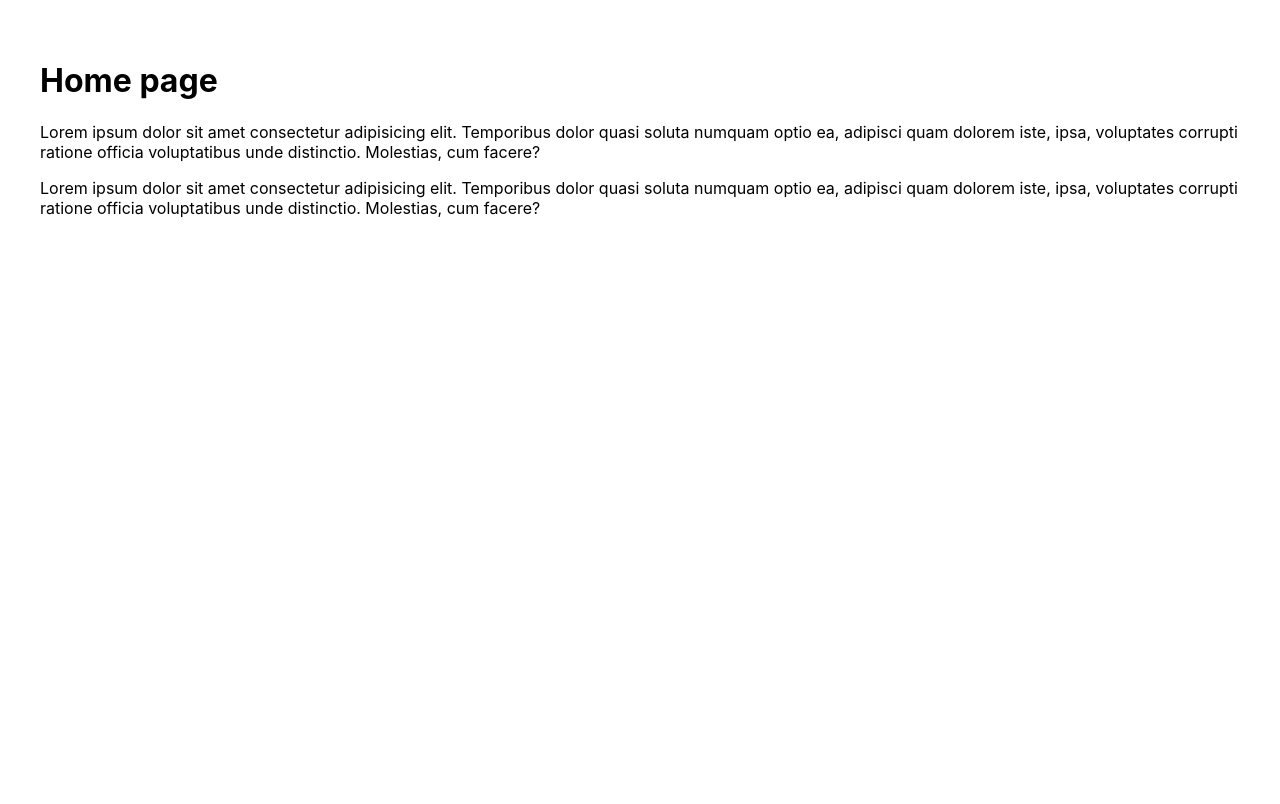
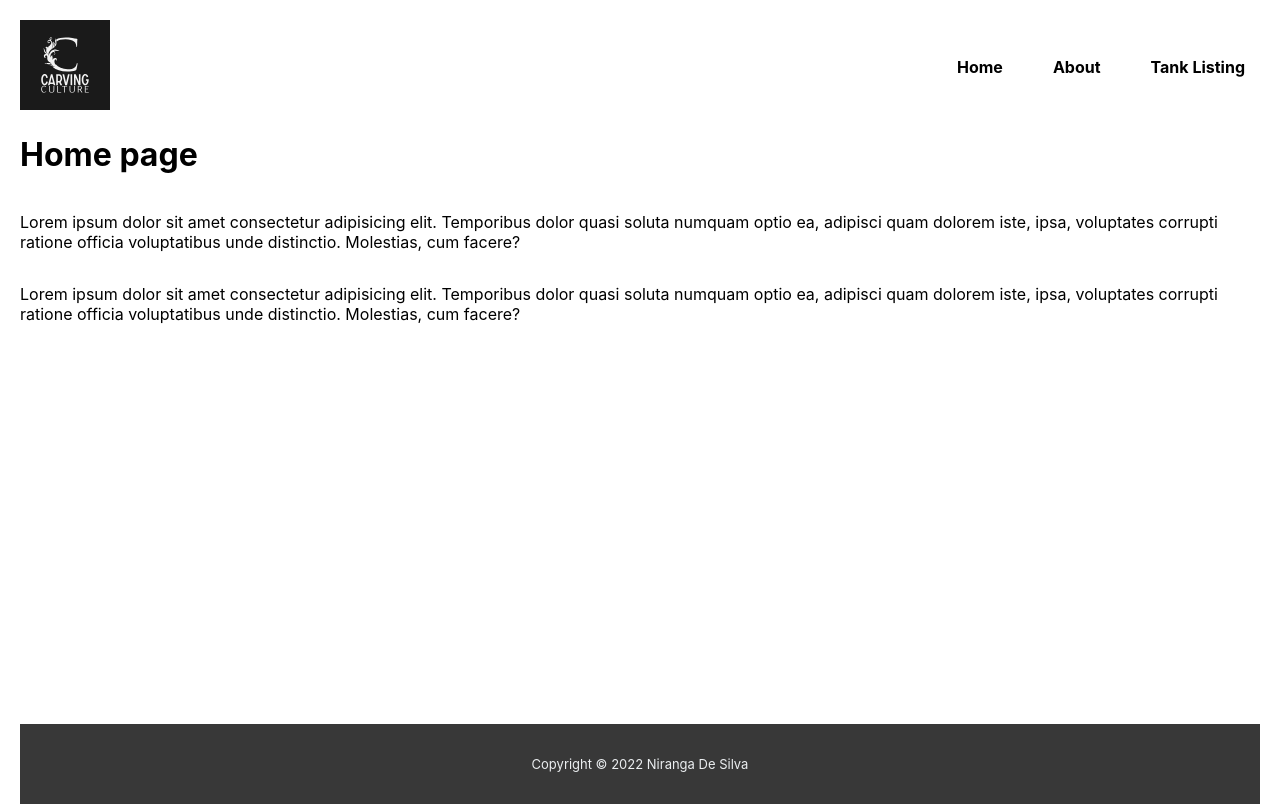
Before and after one commit to nirangad/next-first, a Next.js app: page / in a window 1280 px wide. Built offline with nearby package versions, Linux system fonts and the light colour scheme.

Commit message:
Basic structure finalized

```diff
--- /dev/null
+++ b/common/components/Footer.tsx
@@ -0,0 +1,11 @@
+import styles from '../../styles/Footer.module.css'
+
+const Footer = () => {
+  return (
+    <div className={styles.footer}>
+      <p>Copyright &copy; 2022 Niranga De Silva</p>
+    </div>
+  );
+}
+
+export default Footer;
--- /dev/null
+++ b/common/components/NavBar.tsx
@@ -0,0 +1,22 @@
+import styles from '../../styles/NavBar.module.css'
+import Image from 'next/image';
+import CCLogo from '../../public/CCLogo.svg';
+
+import Link from 'next/link';
+
+const NavBar = () => {
+  return (
+    <nav className={styles.nav_bar}>
+      <div className={styles.nav_logo}>
+      <Image width={90} src={CCLogo} alt={'CarvingCulture Logo'}/>
+      </div>
+      <div className={styles.nav_item}>
+        <Link href='/'>Home</Link>
+        <Link href='/about'>About</Link>
+        <Link href='/tanks'>Tank Listing</Link>
+      </div>
+    </nav>
+  );
+};
+
+export default NavBar;
--- a/pages/index.tsx
+++ b/pages/index.tsx
@@ -1,8 +1,11 @@
-import "../styles/Home.module.css";
+import Footer from "../common/components/Footer";
+import NavBar from "../common/components/NavBar";
+import styles from "../styles/Home.module.css";
 
 export default function Home() {
   return (
-    <div>
+    <div className={styles.home}>
+      <NavBar />
       <h1>Home page</h1>
       <p>
         Lorem ipsum dolor sit amet consectetur adipisicing elit. Temporibus
@@ -16,6 +19,7 @@ export default function Home() {
         voluptates corrupti ratione officia voluptatibus unde distinctio.
         Molestias, cum facere?
       </p>
+      <span className={styles.item}><Footer/></span>
     </div>
   );
 }
--- /dev/null
+++ b/styles/Footer.module.css
@@ -0,0 +1,13 @@
+.footer {
+  width: 100%;
+  height: 80px;
+  background-color: #383838;
+  display: flex;
+  justify-content: center;
+  align-items: center;
+}
+
+.footer p {
+  color: #ebeef0;
+  font-size: small;
+}
--- a/styles/Home.module.css
+++ b/styles/Home.module.css
@@ -1,129 +1,13 @@
-.container {
-  padding: 0 2rem;
+.home {
+  min-height: 98vh;
+  margin: 20px 20px 0 20px;
+  display: flex;
+  flex-direction: column;
 }
 
-.main {
-  min-height: 100vh;
-  padding: 4rem 0;
-  flex: 1;
-  display: flex;
-  flex-direction: column;
-  justify-content: center;
-  align-items: center;
+.home:not(.item) {
 }
 
-.footer {
-  display: flex;
-  flex: 1;
-  padding: 2rem 0;
-  border-top: 1px solid #eaeaea;
-  justify-content: center;
-  align-items: center;
+.home .item {
+  margin-top: auto;
 }
-
-.footer a {
-  display: flex;
-  justify-content: center;
-  align-items: center;
-  flex-grow: 1;
-}
-
-.title a {
-  color: #0070f3;
-  text-decoration: none;
-}
-
-.title a:hover,
-.title a:focus,
-.title a:active {
-  text-decoration: underline;
-}
-
-.title {
-  margin: 0;
-  line-height: 1.15;
-  font-size: 4rem;
-}
-
-.title,
-.description {
-  text-align: center;
-}
-
-.description {
-  margin: 4rem 0;
-  line-height: 1.5;
-  font-size: 1.5rem;
-}
-
-.code {
-  background: #fafafa;
-  border-radius: 5px;
-  padding: 0.75rem;
-  font-size: 1.1rem;
-  font-family: Menlo, Monaco, Lucida Console, Liberation Mono, DejaVu Sans Mono,
-    Bitstream Vera Sans Mono, Courier New, monospace;
-}
-
-.grid {
-  display: flex;
-  align-items: center;
-  justify-content: center;
-  flex-wrap: wrap;
-  max-width: 800px;
-}
-
-.card {
-  margin: 1rem;
-  padding: 1.5rem;
-  text-align: left;
-  color: inherit;
-  text-decoration: none;
-  border: 1px solid #eaeaea;
-  border-radius: 10px;
-  transition: color 0.15s ease, border-color 0.15s ease;
-  max-width: 300px;
-}
-
-.card:hover,
-.card:focus,
-.card:active {
-  color: #0070f3;
-  border-color: #0070f3;
-}
-
-.card h2 {
-  margin: 0 0 1rem 0;
-  font-size: 1.5rem;
-}
-
-.card p {
-  margin: 0;
-  font-size: 1.25rem;
-  line-height: 1.5;
-}
-
-.logo {
-  height: 1em;
-  margin-left: 0.5rem;
-}
-
-@media (max-width: 600px) {
-  .grid {
-    width: 100%;
-    flex-direction: column;
-  }
-}
-
-@media (prefers-color-scheme: dark) {
-  .card,
-  .footer {
-    border-color: #222;
-  }
-  .code {
-    background: #111;
-  }
-  .logo img {
-    filter: invert(1);
-  }
-}
--- /dev/null
+++ b/styles/NavBar.module.css
@@ -0,0 +1,26 @@
+.nav_bar {
+  display: flex;
+  justify-content: space-between;
+}
+
+.nav_logo {
+}
+
+.nav_item {
+  display: flex;
+  align-items: center;
+  gap: 20px;
+}
+
+.nav_item a {
+  font-weight: bold;
+  border-radius: 10px;
+  padding: 8px 15px;
+}
+
+.nav_item a:hover {
+  background-color: #dffdff;
+}
+
+.logo {
+}
--- a/styles/globals.css
+++ b/styles/globals.css
@@ -1,6 +1,6 @@
 html,
 body {
-  padding: 20px;
+  padding: 0;
   margin: 0;
   font-family: -apple-system, BlinkMacSystemFont, Ubuntu, Fira Sans,
     Helvetica Neue, sans-serif;
```
Also changed, not shown: public/CCLogo.svg (added).
